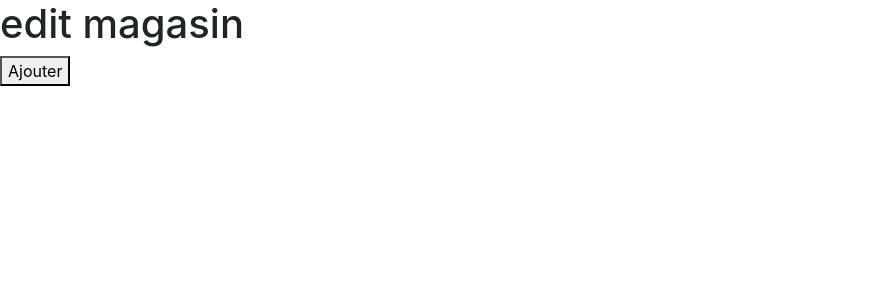
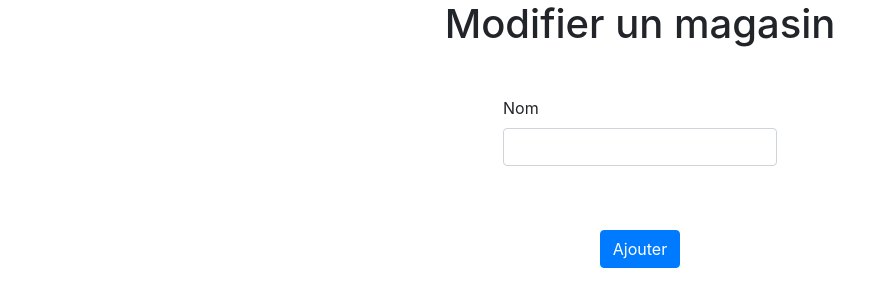
Before and after one commit to Firewolfs/ClickAndCollect, a Symfony app: template templates/magasin/edit.html.twig in a window 1280 px wide. Shown: the top 307 px of the page, without its empty margins (0-896 px from the left). Run offline with Twig, Linux system fonts and the light colour scheme; the template is opened without the code that fills it, so the values that code supplies are empty; form fields are guessed from the names that the template uses; some libraries are stand-ins or nearby versions.

Commit message:
Mise en page

```diff
--- a/src/Form/MagasinType.php
+++ b/src/Form/MagasinType.php
@@ -15,6 +15,7 @@ class MagasinType extends AbstractType
         $builder
             ->add('nom', TextType::class, [
                 'attr' => ['class' => 'form-control'],
+                'label' => 'Nom'
             ])
         ;
     }
--- a/src/Form/StockType.php
+++ b/src/Form/StockType.php
@@ -19,6 +19,7 @@ class StockType extends AbstractType
         $builder
             ->add('quantity', IntegerType::class, [
                 'attr' => ['class' => 'form-control'],
+                'label' => 'Quantité'
             ])
         ;
         if($options['addStock'] === true){
--- a/templates/magasin/edit.html.twig
+++ b/templates/magasin/edit.html.twig
@@ -1,9 +1,16 @@
 {% extends 'base.html.twig' %}
 
 {% block body %}
-    <h1>edit magasin</h1>
+    <h1 class="text-center">Modifier un magasin</h1>
 
-    {{ form_start(form) }}
-        <button type="submit">Ajouter</button>
-    {{ form_end(form) }}
+    <div class="container mt-5">
+        {{ form_start(form) }}
+        <div class="row mt-5 justify-content-center">
+            {{ form_row(form.nom) }}
+        </div>
+        <div class="row mt-5 justify-content-center">
+            <button class="btn btn-primary" type="submit">Ajouter</button>
+        </div>
+        {{ form_end(form) }}
+    </div>
 {% endblock %}
```
Also changed, not shown: templates/magasin/add.html.twig (+11 -4 lines), templates/stock/addStock.html.twig (+15 -3 lines), templates/stock/editStock.html.twig (+12 -3 lines).
